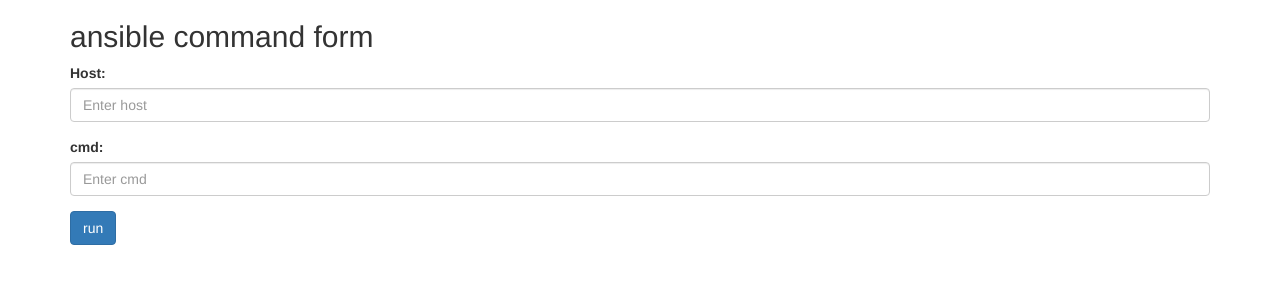
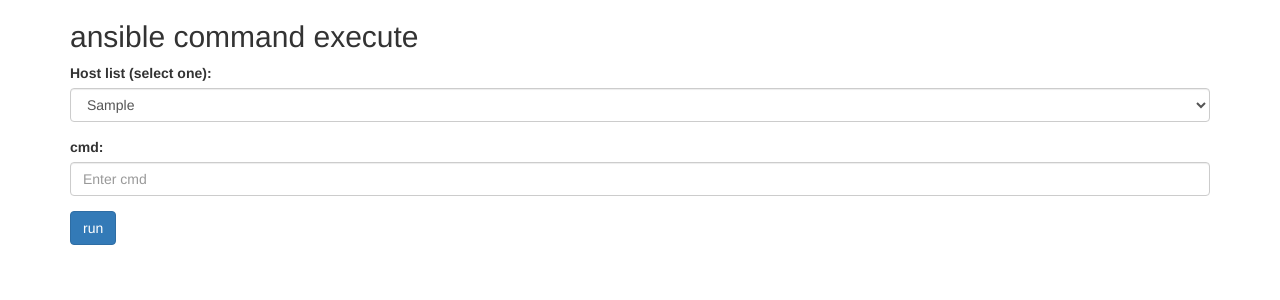
Before and after one commit to xiaotuanyu120/django-devops, a Django app: template src/devops/templates/devops/dashboard.html in a window 1280 px wide. Shown: the top 300 px of the page. Run offline with Django 3.2, Linux system fonts and the light colour scheme; the template is opened without the code that fills it: values that come from a table or form of the project are taken from there, others are empty; tables that the repository leaves empty hold one stand-in row (values such as "Sample post"); parts of the project's set-up code (start-up, migrations or seed data) failed here and were passed over; some libraries are stand-ins or nearby versions.

Commit message:
complete forms

```diff
--- a/src/devops/admin.py
+++ b/src/devops/admin.py
@@ -2,9 +2,12 @@
 from __future__ import unicode_literals
 from django.contrib import admin
 from .models import Host
+from .forms import HostForm
+
 
 class HostAdmin(admin.ModelAdmin):
-    list_display = ('host', 'hostname', 'PIC', 'created', 'updated')
+    list_display = ('__unicode__', 'hostname', 'PIC', 'created', 'updated')
+    form = HostForm
 
 # admin.site.register(Hosts, HostAdmin)
 admin.site.register(Host, HostAdmin)
--- a/src/devops/templates/devops/dashboard.html
+++ b/src/devops/templates/devops/dashboard.html
@@ -4,17 +4,24 @@
 
 <body>
   <div class="container">
-    <h2>ansible command form</h2>
-    <form>
+    <h2>ansible command execute</h2>
+    <form method= action=>
+
       <div class="form-group">
-        <label for="host">Host:</label>
-        <input type="host" class="form-control" id="host" placeholder="Enter host" name="host" value=''>
+        <label for="selhost">Host list (select one):</label>
+        <select class="form-control" id="selhost">
+          {% for host in hosts %}
+          <option>{{ host }}</option>
+          {% endfor %}
+        </select>
       </div>
+
       <div class="form-group">
         <label for="cmd">cmd:</label>
         <input type="cmd" class="form-control" id="cmd" placeholder="Enter cmd" name="cmd" value=''>
       </div>
       <button type="submit" class="btn btn-primary" name="run" value="Click">run</button>
+
     </form>
   </div>
 </body>
```
Also changed, not shown: src/devops/ansible_api_2.py (+12 -3 lines), src/devops/forms.py (added, +10 -0 lines), src/devops/views.py (+15 -3 lines), 3 other files.
